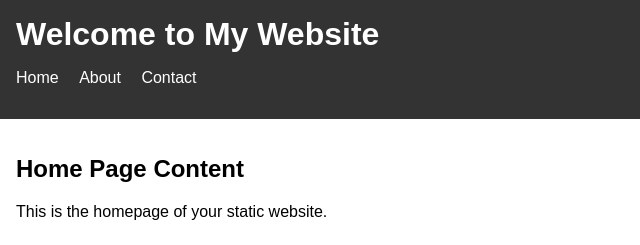
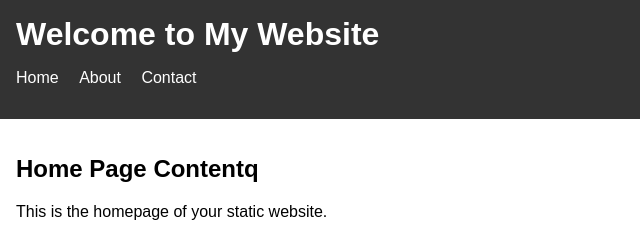
Before and after one commit to Wiikay/rockform-A, a website: page rockformation-syam/index.html in a window 1280 px wide. Shown: the top 245 px of the page, 0-640 px from the left. Drawn offline with Linux system fonts and the light colour scheme.

Commit message:
Syam
i am making chanes

```diff
--- a/rockformation-syam/index.html
+++ b/rockformation-syam/index.html
@@ -18,7 +18,7 @@
         </nav>
     </header>
     <main>
-        <h2>Home Page Content</h2>
+        <h2>Home Page Contentq</h2>
         <p>This is the homepage of your static website.</p>
     </main>
     <footer>
```
